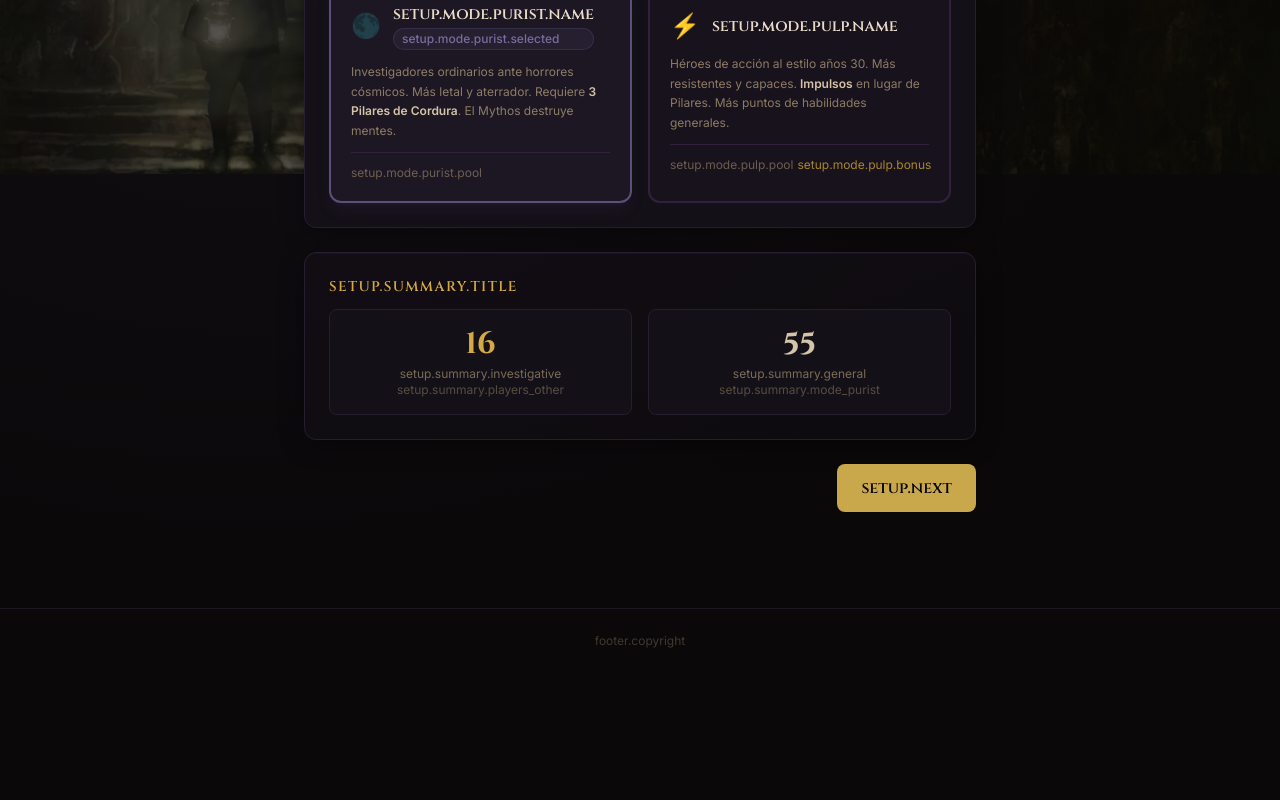
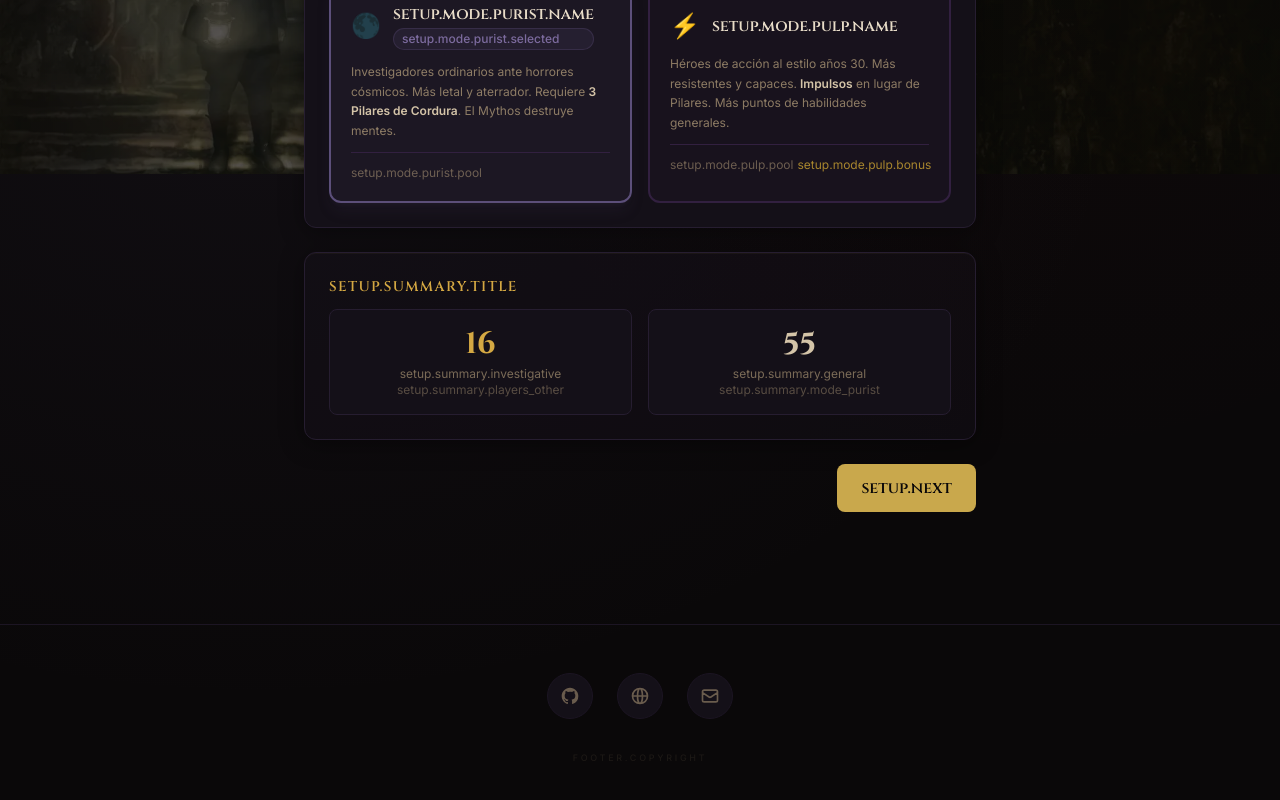
Before and after one commit to cyrusnimda/trail_of_cthulhu_character, a React (Vite) app: page / in a window 1280 px wide. Shown: the part 626-1426 px from the top of the page. Before the commit the page ends 1299 px from the top, so only its background shows below. Built offline with nearby package versions, Linux system fonts and the light colour scheme; the HTML template or start-up script is replaced by a standard one.

Commit message:
feat: add SocialMediaIcons component to the footer

```diff
--- a/src/App.jsx
+++ b/src/App.jsx
@@ -8,6 +8,7 @@
 import CharacterSheetStep from './components/CharacterSheetStep'
 import ProgressBar from './components/ProgressBar'
 import LanguageSwitcher from './components/LanguageSwitcher'
+import SocialMediaIcons from './components/SocialMediaIcons'
 import { getInvestigativePool, getGeneralPool } from './data/rules'
 import { ALL_INVESTIGATIVE_SKILLS } from './data/skills'
 import { GENERAL_SKILLS } from './data/generalSkills'
@@ -156,8 +157,10 @@
             </main>
 
             {/* Footer */}
-            <footer className="no-print border-t border-void-700 mt-16 py-6 text-center">
-                <p className="text-parchment-400/30 text-xs font-body">
+            {/* Footer */}
+            <footer className="no-print border-t border-void-700 mt-20 py-12 text-center">
+                <SocialMediaIcons />
+                <p className="text-parchment-400/10 text-[9px] font-body uppercase tracking-[0.3em] font-medium max-w-md mx-auto leading-relaxed">
                     {t('footer.copyright')}
                 </p>
             </footer>
--- /dev/null
+++ b/src/components/SocialMediaIcons.jsx
@@ -0,0 +1,46 @@
+import React from 'react';
+
+const SocialMediaIcons = () => {
+    return (
+        <div className="flex justify-center items-center gap-6 mb-8">
+            {/* GitHub */}
+            <a
+                href="https://github.com/cyrusnimda/trail_of_cthulhu_character"
+                target="_blank"
+                rel="noopener noreferrer"
+                className="group relative p-3 rounded-full bg-void-800 border border-void-700 hover:border-gold-500/50 hover:bg-void-700 transition-all duration-500 hover:shadow-[0_0_20px_rgba(201,168,76,0.15)]"
+                aria-label="GitHub"
+            >
+                <svg className="w-5 h-5 text-parchment-400/50 group-hover:text-gold-400 transition-colors duration-300" fill="currentColor" viewBox="0 0 24 24" aria-hidden="true">
+                    <path fillRule="evenodd" d="M12 2C6.477 2 2 6.484 2 12.017c0 4.425 2.865 8.18 6.839 9.504.5.092.682-.217.682-.483 0-.237-.008-.868-.013-1.703-2.782.605-3.369-1.343-3.369-1.343-.454-1.158-1.11-1.466-1.11-1.466-.908-.62.069-.608.069-.608 1.003.07 1.531 1.032 1.531 1.032.892 1.53 2.341 1.088 2.91.832.092-.647.35-1.088.636-1.338-2.22-.253-4.555-1.113-4.555-4.951 0-1.093.39-1.988 1.029-2.688-.103-.253-.446-1.272.098-2.65 0 0 .84-.27 2.75 1.026A9.564 9.564 0 0112 6.844c.85.004 1.705.115 2.504.337 1.909-1.296 2.747-1.027 2.747-1.027.546 1.379.202 2.398.1 2.651.64.7 1.028 1.595 1.028 2.688 0 3.848-2.339 4.695-4.566 4.943.359.309.678.92.678 1.855 0 1.338-.012 2.419-.012 2.747 0 .268.18.58.688.482A10.019 10.019 0 0022 12.017C22 6.484 17.522 2 12 2z" clipRule="evenodd" />
+                </svg>
+            </a>
+
+            {/* Website */}
+            <a
+                href="https://cyrusdev.co.uk"
+                target="_blank"
+                rel="noopener noreferrer"
+                className="group relative p-3 rounded-full bg-void-800 border border-void-700 hover:border-gold-500/50 hover:bg-void-700 transition-all duration-500 hover:shadow-[0_0_20px_rgba(201,168,76,0.15)]"
+                aria-label="Website"
+            >
+                <svg className="w-5 h-5 text-parchment-400/50 group-hover:text-gold-400 transition-colors duration-300" fill="none" stroke="currentColor" viewBox="0 0 24 24" xmlns="http://www.w3.org/2000/svg" aria-hidden="true">
+                    <path strokeLinecap="round" strokeLinejoin="round" strokeWidth="2" d="M21 12a9 9 0 01-9 9m9-9a9 9 0 00-9-9m9 9H3m9 9a9 9 0 01-9-9m9 9c1.657 0 3-4.03 3-9s-1.343-9-3-9m0 18c-1.657 0-3-4.03-3-9s1.343-9 3-9m-9 9a9 9 0 019-9" />
+                </svg>
+            </a>
+
+            {/* Email */}
+            <a
+                href="mailto:cyrusnimda@gmail.com"
+                className="group relative p-3 rounded-full bg-void-800 border border-void-700 hover:border-gold-500/50 hover:bg-void-700 transition-all duration-500 hover:shadow-[0_0_20px_rgba(201,168,76,0.15)]"
+                aria-label="Email"
+            >
+                <svg className="w-5 h-5 text-parchment-400/50 group-hover:text-gold-400 transition-colors duration-300" fill="none" stroke="currentColor" viewBox="0 0 24 24" xmlns="http://www.w3.org/2000/svg" aria-hidden="true">
+                    <path strokeLinecap="round" strokeLinejoin="round" strokeWidth="2" d="M3 8l7.89 5.26a2 2 0 002.22 0L21 8M5 19h14a2 2 0 002-2V7a2 2 0 00-2-2H5a2 2 0 00-2 2v10a2 2 0 002 2z" />
+                </svg>
+            </a>
+        </div>
+    );
+};
+
+export default SocialMediaIcons;
```
